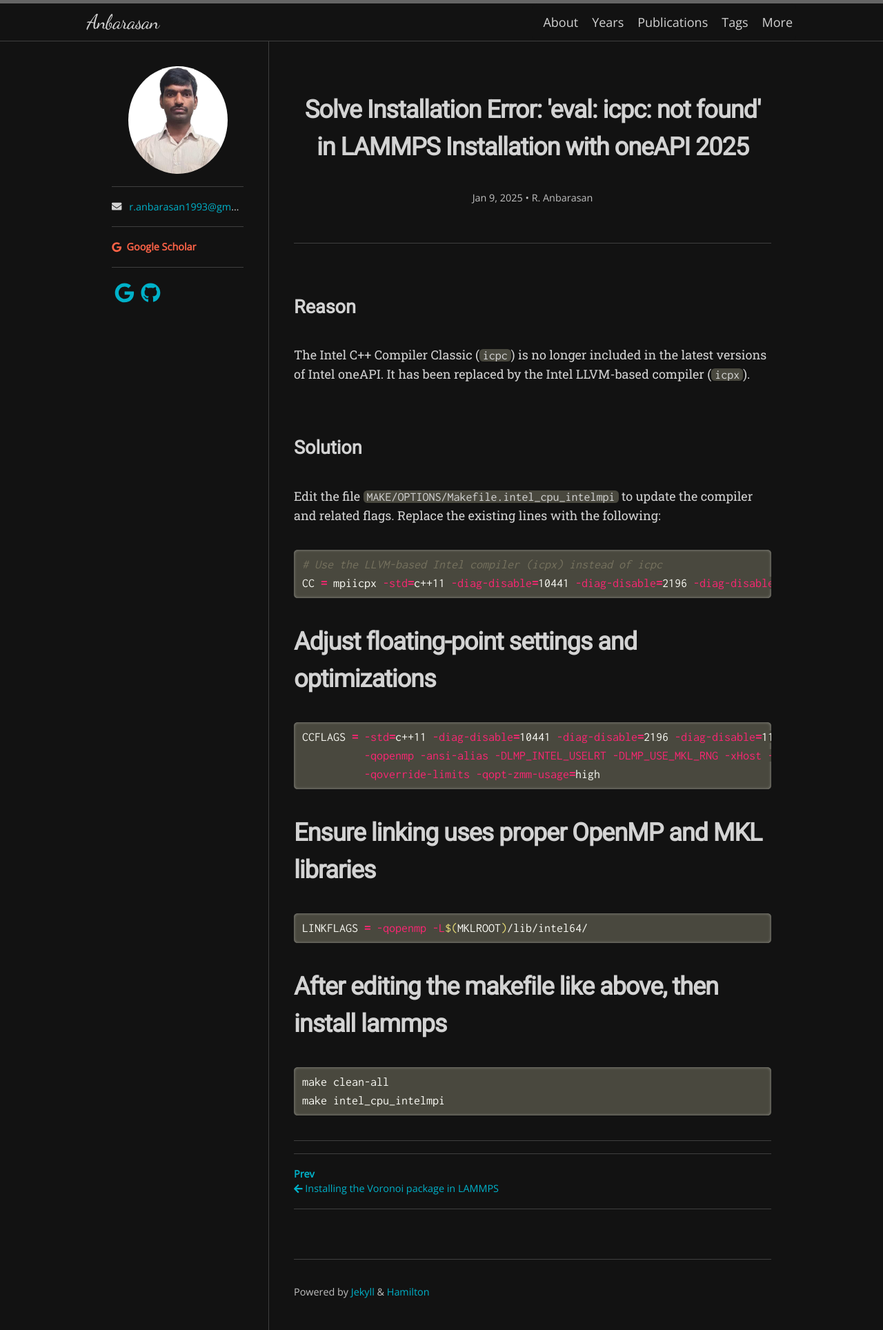
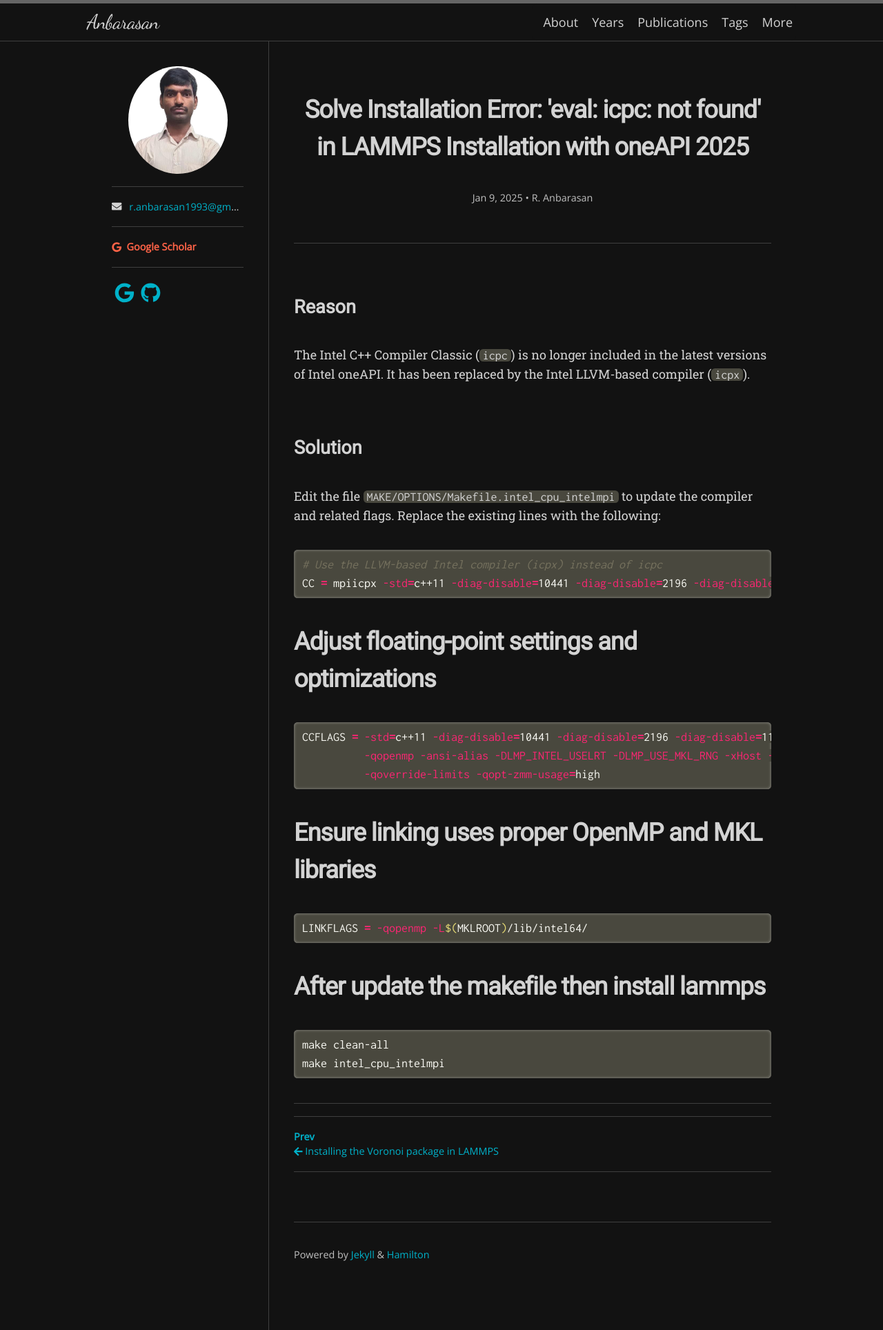
Before and after one commit to anbarasananbu/anbarasan, a Jekyll site: the page built from _posts/2025-01-09-lammps_4.md, in a window 1280 px wide. Shown: the whole page at 69% size. Built offline with Jekyll 4.4.1, drawn with Linux system fonts in a browser that asks for light colours; nearby versions of some CDN libraries; some web fonts are replaced; a style sheet for code colours, icons or effects is not loaded.

Commit message:
Update 2025-01-09-lammps_4.md

````diff
--- a/_posts/2025-01-09-lammps_4.md
+++ b/_posts/2025-01-09-lammps_4.md
@@ -27,7 +27,7 @@ CCFLAGS = -std=c++11 -diag-disable=10441 -diag-disable=2196 -diag-disable=11074
 ```bash
 LINKFLAGS = -qopenmp -L$(MKLROOT)/lib/intel64/
 ```
-# After editing the makefile like above, then install lammps
+# After update the makefile then install lammps
 ```bash
 make clean-all
 make intel_cpu_intelmpi
````
